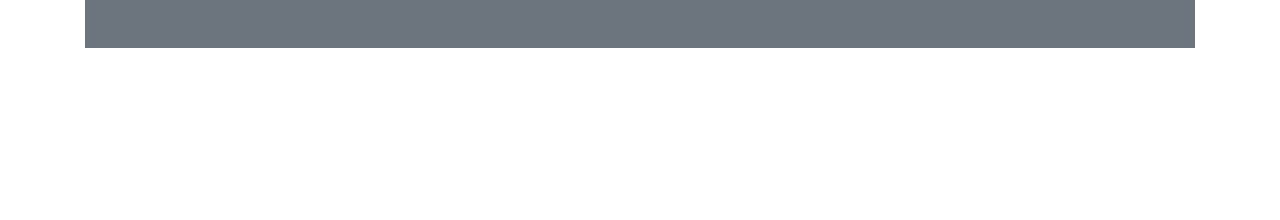
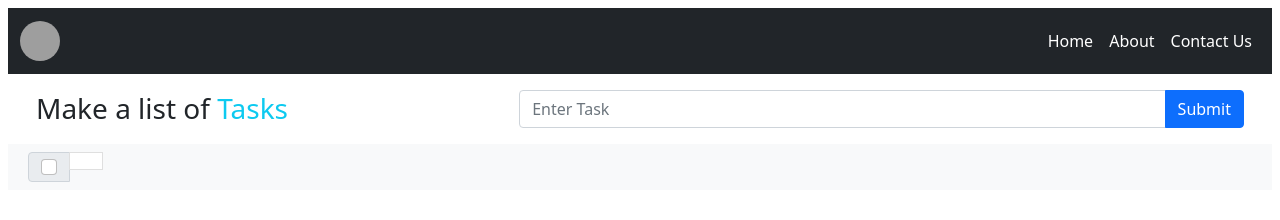
Before and after one commit to shivau1208/Todo, a plain HTML site: page index.html in a window 1280 px wide. Drawn offline with nearby package versions, Linux system fonts and the light colour scheme; grey boxes are pictures that could not be loaded.

Commit message:
commit-message

```diff
--- a/css/main.css
+++ b/css/main.css
@@ -1,5 +1,8 @@
-/* @media(min-width: 1400px){
-    .container{
-        max-width: 970px;
+@media(min-width: 768px){
+    .news-input{
+        width: 60%;
     }
+}
+/* .text-info{
+    color:#2B6490;
 } */
--- a/index.html
+++ b/index.html
@@ -4,17 +4,66 @@
     <meta charset="UTF-8">
     <meta http-equiv="X-UA-Compatible" content="IE=edge">
     <meta name="viewport" content="width=device-width, initial-scale=1.0">
-    <link rel="stylesheet" href="https://cdn.jsdelivr.net/npm/bootstrap@4.3.1/dist/css/bootstrap.min.css" integrity="sha384-ggOyR0iXCbMQv3Xipma34MD+dH/1fQ784/j6cY/iJTQUOhcWr7x9JvoRxT2MZw1T" crossorigin="anonymous">
+    <link href="https://cdn.jsdelivr.net/npm/bootstrap@5.0.2/dist/css/bootstrap.min.css" rel="stylesheet" integrity="sha384-EVSTQN3/azprG1Anm3QDgpJLIm9Nao0Yz1ztcQTwFspd3yD65VohhpuuCOmLASjC" crossorigin="anonymous">
+    <link rel="stylesheet" href="css/main.css">
     <title>S-HR</title>
 </head>
-<body>
-    <div class="container">
-        <h2 class="navbar navbar-light text-light bg-secondary p-4"></h2>
-    </div>
+<body class="p-2 m-0 border-0 bd-example">
+    <nav class="navbar navbar-expand-lg bg-dark navbar-dark">
+        <div class="container-fluid">
+            <a href="#" class="navbar-brand">
+                <img src="https://banner2.cleanpng.com/20180809/cju/kisspng-student-education-clip-art-tco-d-azur-foreign-la-welcome-2-14-attendees-it-factor-live-5b6c935d1ca8f9.6352891515338422691174.jpg" alt="" width="40" height="40" class="rounded-circle">
+            </a>
+            <button class="navbar-toggler" type="button" data-bs-toggle="collapse" data-bs-target="#navmenu">
+                <span class="navbar-toggler-icon"></span>
+            </button>
+            <div class="collapse navbar-collapse" id="navmenu">
+                <ul class="navbar-nav ms-auto">
+                    <li class="nav-item">
+                        <a href="#" class="nav-link active">Home</a>
+                    </li>
+                    <li class="nav-item">
+                        <a href="#" class="nav-link active">About</a>
+                    </li>
+                    <li class="nav-item">
+                        <a href="#" class="nav-link active">Contact Us</a>
+                    </li>
+                </ul>
+            </div>
+        </div>
+    </nav>
 
+    <!--Add task-->
+    <section class="bg-white text-light p-3 p-lg-0">
+        <div class="container-fluid">
+            <div class="d-md-flex justify-content-between align-items-center p-3">
+                <h3 class="text-dark mb-md-0">Make a list of <span class="text-info">Tasks</span></h3>
+                <div class="input-group news-input">
+                    <input type="text" class="form-control" placeholder="Enter Task">
+                    <button class="btn btn-primary" type="button" value="Submit">Submit</button>
+                </div>
+            </div>
+        </div>
+    </section>
 
-    <script src="https://code.jquery.com/jquery-3.3.1.slim.min.js" integrity="sha384-q8i/X+965DzO0rT7abK41JStQIAqVgRVzpbzo5smXKp4YfRvH+8abtTE1Pi6jizo" crossorigin="anonymous"></script>
-    <script src="https://cdn.jsdelivr.net/npm/popper.js@1.14.7/dist/umd/popper.min.js" integrity="sha384-UO2eT0CpHqdSJQ6hJty5KVphtPhzWj9WO1clHTMGa3JDZwrnQq4sF86dIHNDz0W1" crossorigin="anonymous"></script>
-    <script src="https://cdn.jsdelivr.net/npm/bootstrap@4.3.1/dist/js/bootstrap.min.js" integrity="sha384-JjSmVgyd0p3pXB1rRibZUAYoIIy6OrQ6VrjIEaFf/nJGzIxFDsf4x0xIM+B07jRM" crossorigin="anonymous"></script>
+    <section class="bg-light text-dark p-3 p-lg-0">
+        <div class="container-fluid">
+            <form action="" class="form-inline mb-3">
+                <div class="input-group p-2 news-input">
+                    <div class="input-group-text">
+                        <input type="checkbox" value="" class="form-check-input mt-0">
+                    </div>
+                    <ul class="list-group">
+                        <li class="list-group-item"></li>
+                    </ul>
+                    <p></p>
+                </div>
+            </form>
+        </div>
+    </section>
+
+    <script src="js/main.js"></script>
+    <script src="https://cdn.jsdelivr.net/npm/@popperjs/core@2.9.2/dist/umd/popper.min.js" integrity="sha384-IQsoLXl5PILFhosVNubq5LC7Qb9DXgDA9i+tQ8Zj3iwWAwPtgFTxbJ8NT4GN1R8p" crossorigin="anonymous"></script>
+    <script src="https://cdn.jsdelivr.net/npm/bootstrap@5.0.2/dist/js/bootstrap.min.js" integrity="sha384-cVKIPhGWiC2Al4u+LWgxfKTRIcfu0JTxR+EQDz/bgldoEyl4H0zUF0QKbrJ0EcQF" crossorigin="anonymous"></script>
 </body>
 </html>
```
